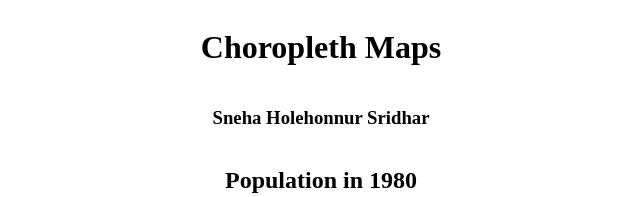
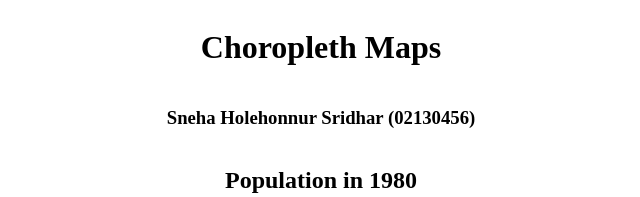
Before and after one commit to SnehaHS65/DVGeoMap, a plain HTML site: page index.html in a window 1280 px wide. Shown: the top 197 px of the page, without its empty margins (319-959 px from the left). Drawn offline with Linux system fonts and the light colour scheme; no server answers.

Commit message:
added my ID

```diff
--- a/index.html
+++ b/index.html
@@ -53,7 +53,7 @@
     <div id="tooltip"></div>
     <div class="container">
         <h1 style="text-align: center;">Choropleth Maps</h1>
-        <h3 style="text-align: center;">Sneha Holehonnur Sridhar</h3>
+        <h3 style="text-align: center;">Sneha Holehonnur Sridhar (02130456)</h3>
         <h2>Population in 1980</h2>
         <div class="fig1"></div>
         <h2>Population change between 2010 and 2000 in each town</h2>
```
